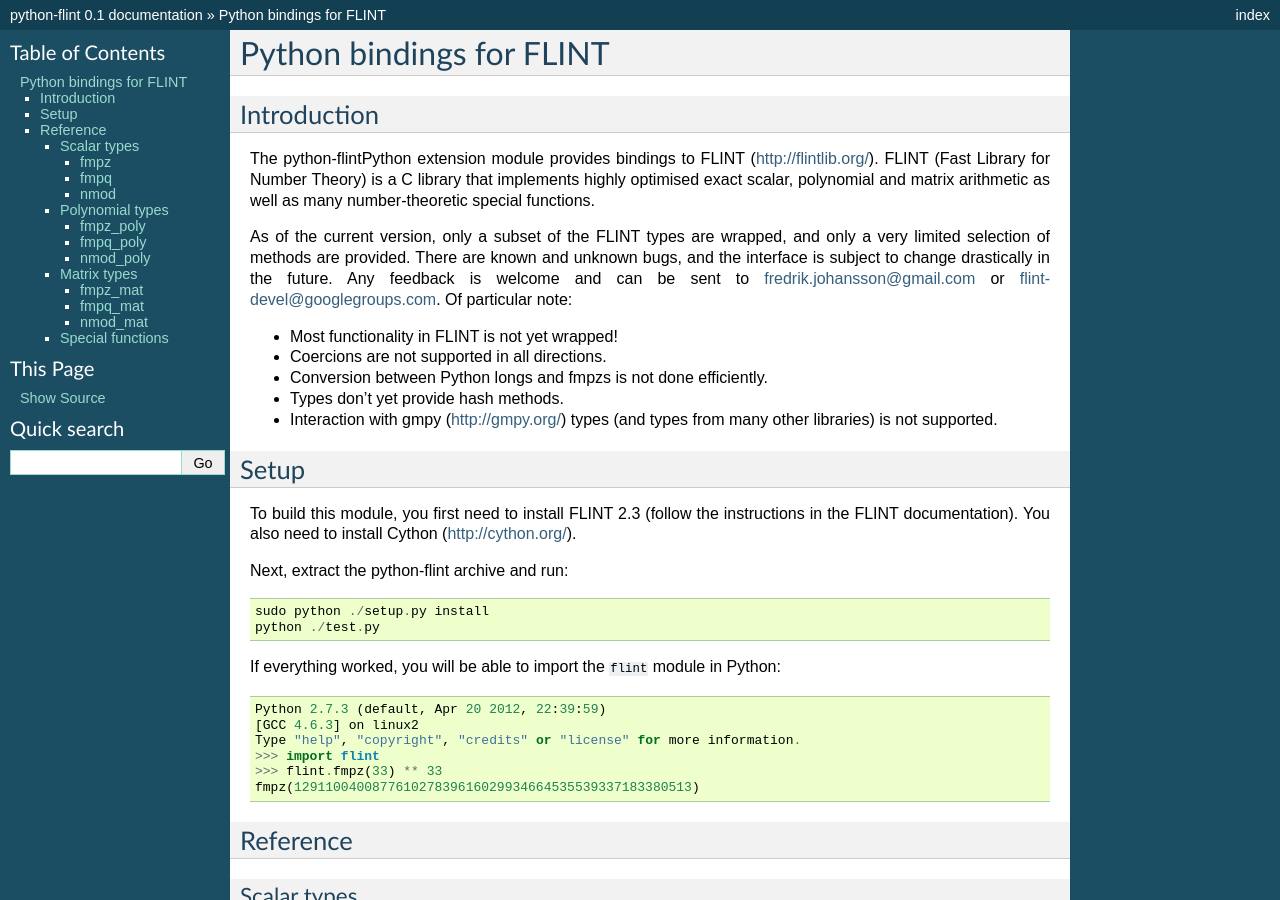
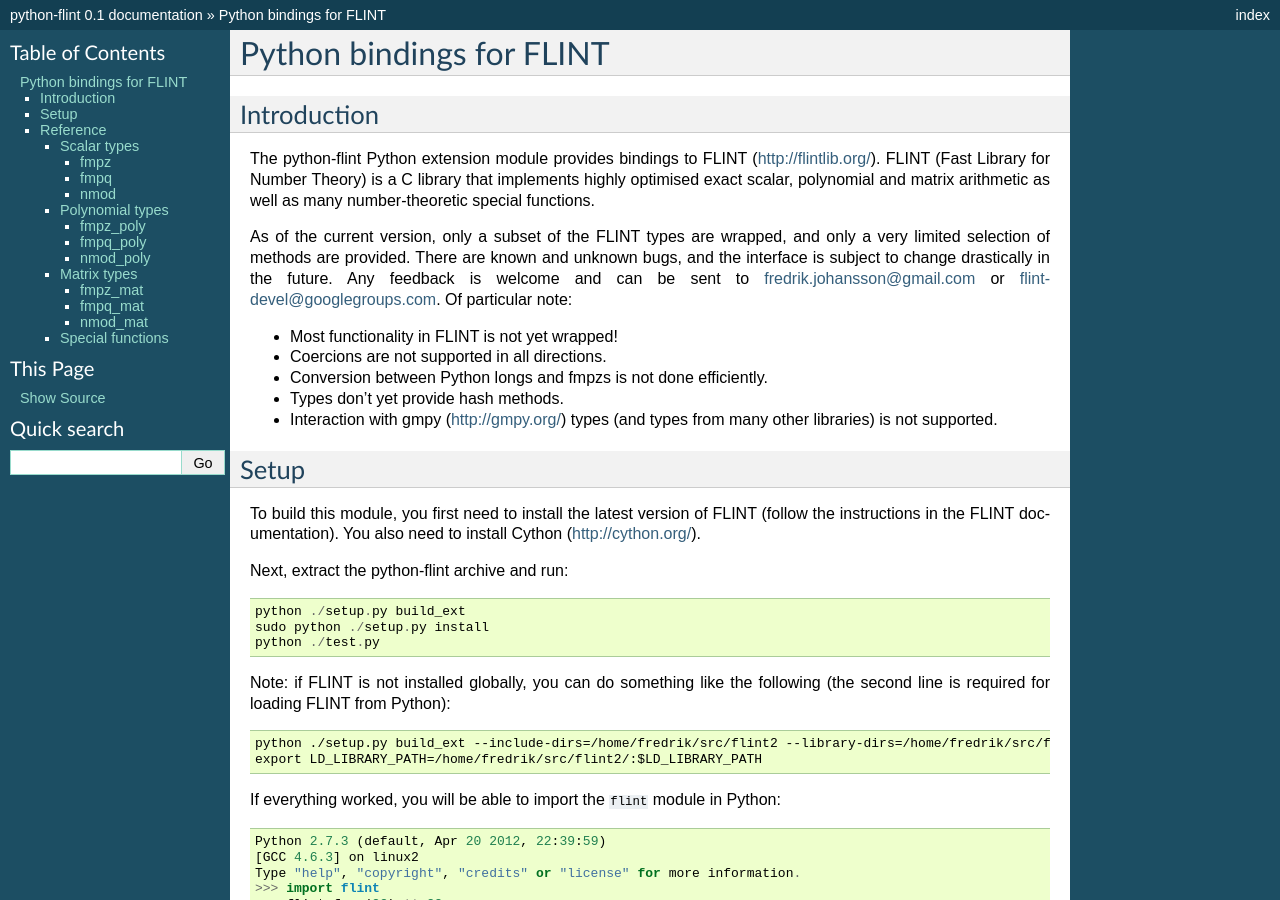
Before and after one commit to flintlib/python-flint, a Sphinx documentation site: the page built from doc/source/index.rst, in a window 1280 px wide and 900 px high. Built offline with Sphinx 7.4.7, drawn with Linux system fonts in a browser that asks for light colours.

Commit message:
some more tweaks

```diff
--- a/doc/source/index.rst
+++ b/doc/source/index.rst
@@ -9,7 +9,7 @@
 Introduction
 ::::::::::::
 
-The python-flintPython extension module provides
+The python-flint Python extension module provides
 bindings to FLINT (http://flintlib.org/).
 FLINT (Fast Library for Number Theory) is a C library that implements
 highly optimised exact scalar, polynomial and matrix arithmetic as
@@ -31,14 +31,21 @@
 Setup
 ::::::::::::
 
-To build this module, you first need to install FLINT 2.3
-(follow the instructions in the FLINT documentation). You
+To build this module, you first need to install the latest
+version of FLINT (follow the instructions in the FLINT documentation). You
 also need to install Cython (http://cython.org/).
 
 Next, extract the python-flint archive and run::
 
+    python ./setup.py build_ext
     sudo python ./setup.py install
     python ./test.py
+
+Note: if FLINT is not installed globally, you can do something like the following (the second
+line is required for loading FLINT from Python)::
+
+    python ./setup.py build_ext --include-dirs=/home/fredrik/src/flint2 --library-dirs=/home/fredrik/src/flint2
+    export LD_LIBRARY_PATH=/home/fredrik/src/flint2/:$LD_LIBRARY_PATH
 
 If everything worked, you will be able to import the ``flint`` module
 in Python::
--- a/setup.py
+++ b/setup.py
@@ -4,8 +4,12 @@
 
 ext_modules = [Extension("flint", ["pyflint.pyx"], libraries=["flint"])]
 
+for e  in ext_modules:
+    e.pyrex_directives  =  {"embedsignature":  True}
+
 setup(
   name = 'flint',
+  version = '0.1',
   cmdclass = {'build_ext':build_ext},
   ext_modules = ext_modules
 )
```
